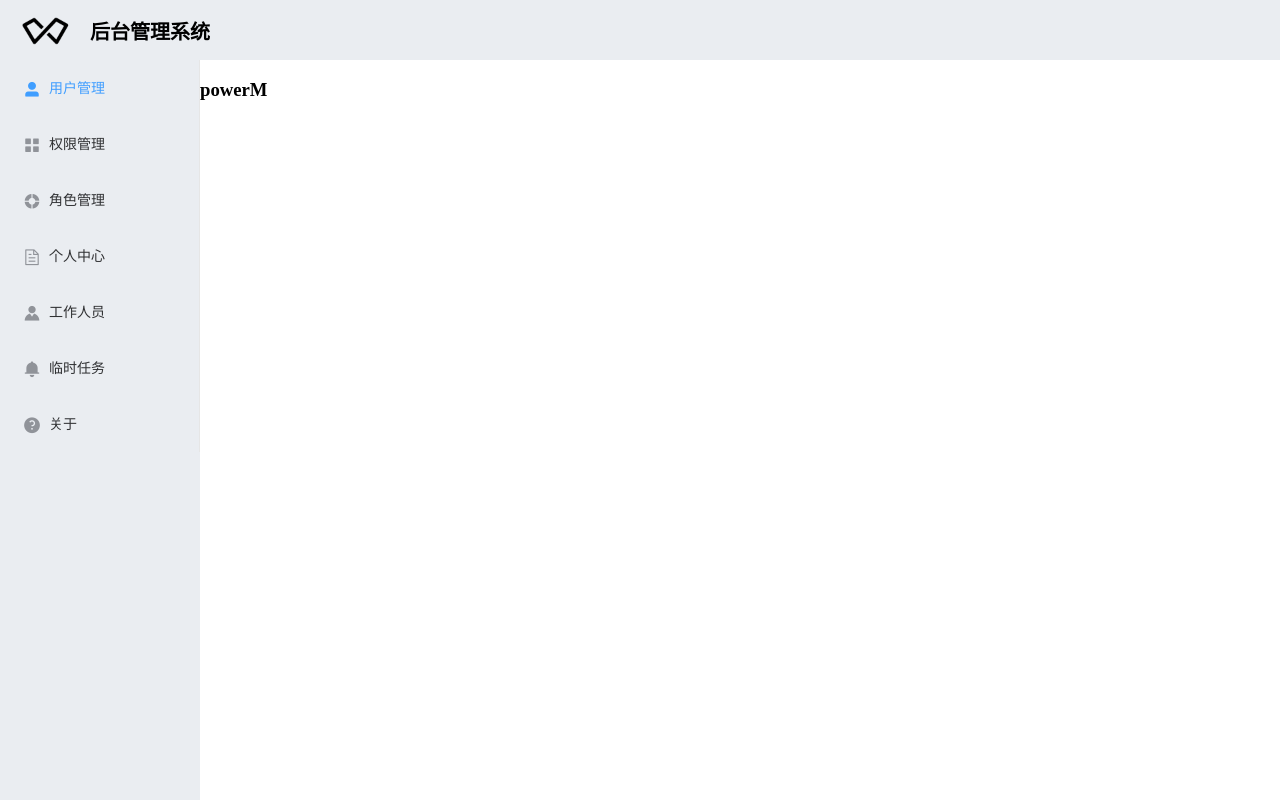
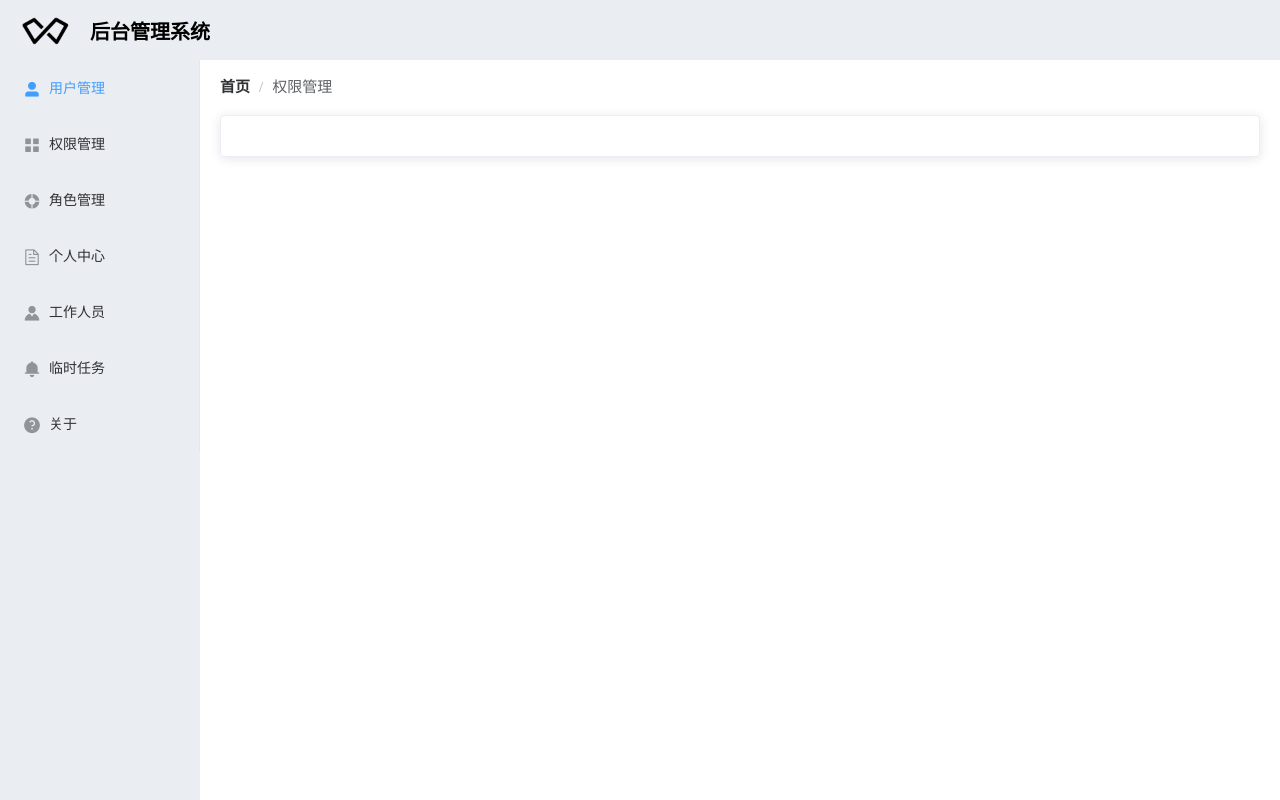
Before and after one commit to 123a123-hh/vue_basic_case1, a Vue app: page /#/mainpage/2 in a window 1280 px wide. Built offline with nearby package versions, Linux system fonts and the light colour scheme; no server answers.

Commit message:
小何新建分支case1提交

```diff
--- /dev/null
+++ b/src/components/power/powerM.vue
@@ -0,0 +1,39 @@
+<template>
+  <div>
+    <!-- 面包屑 -->
+    <el-breadcrumb separator="/">
+      <el-breadcrumb-item :to="{ path: '/' }">首页</el-breadcrumb-item>
+      <el-breadcrumb-item>权限管理</el-breadcrumb-item>
+    </el-breadcrumb>
+    <el-card class="box-card"> </el-card>
+  </div>
+</template>
+
+<script>
+export default {
+  data() {
+    return {
+      rights: []
+    }
+  },
+  created() {
+    this.getRightList()
+  },
+  methods: {
+    async getRightList() {
+      const { data: res } = await this.$http.get('?action=getRightsList')
+      console.log(res)
+    }
+  }
+}
+</script>
+<style lang="scss" scoped>
+.el-breadcrumb {
+  margin: 20px 0px 20px 20px;
+  font-size: 15px;
+}
+.el-card {
+  margin-left: 20px;
+  margin-right: 20px;
+}
+</style>
--- a/src/components/powerM.vue
+++ /dev/null
@@ -1,5 +0,0 @@
-<template>
-    <div>
-        <h3>powerM</h3>
-    </div>
-</template>
--- a/src/router/index.js
+++ b/src/router/index.js
@@ -6,7 +6,7 @@ import userM from '../components/userM.vue'
 import about from '../components/about.vue'
 import adM from '../components/adM.vue'
 import centerM from '../components/centerM.vue'
-import powerM from '../components/powerM.vue'
+import powerM from '../components/power/powerM.vue'
 import roleM from '../components/roleM.vue'
 import wordM from '../components/wordM.vue'
 Vue.use(VueRouter)
```
Also changed, not shown: src/components/about.vue (line endings or trailing spaces), src/components/adM.vue (line endings or trailing spaces), src/components/centerM.vue (line endings or trailing spaces), src/components/roleM.vue (line endings or trailing spaces), src/components/wordM.vue (line endings or trailing spaces), 1 other file (tests, documents, lock files or other folders).
